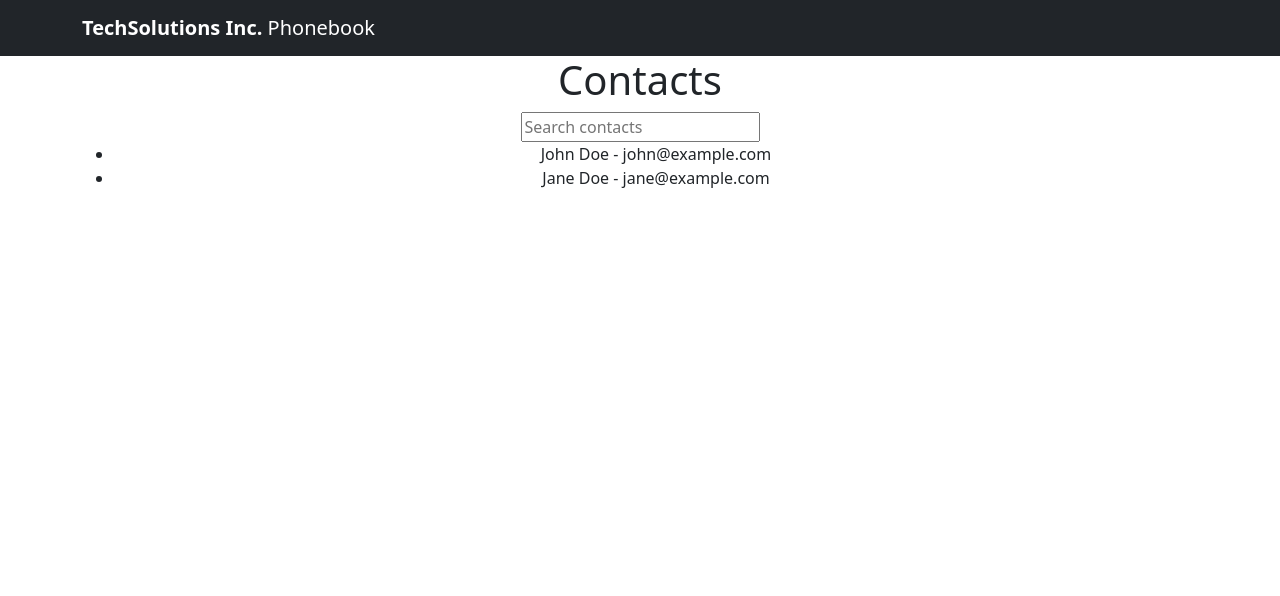
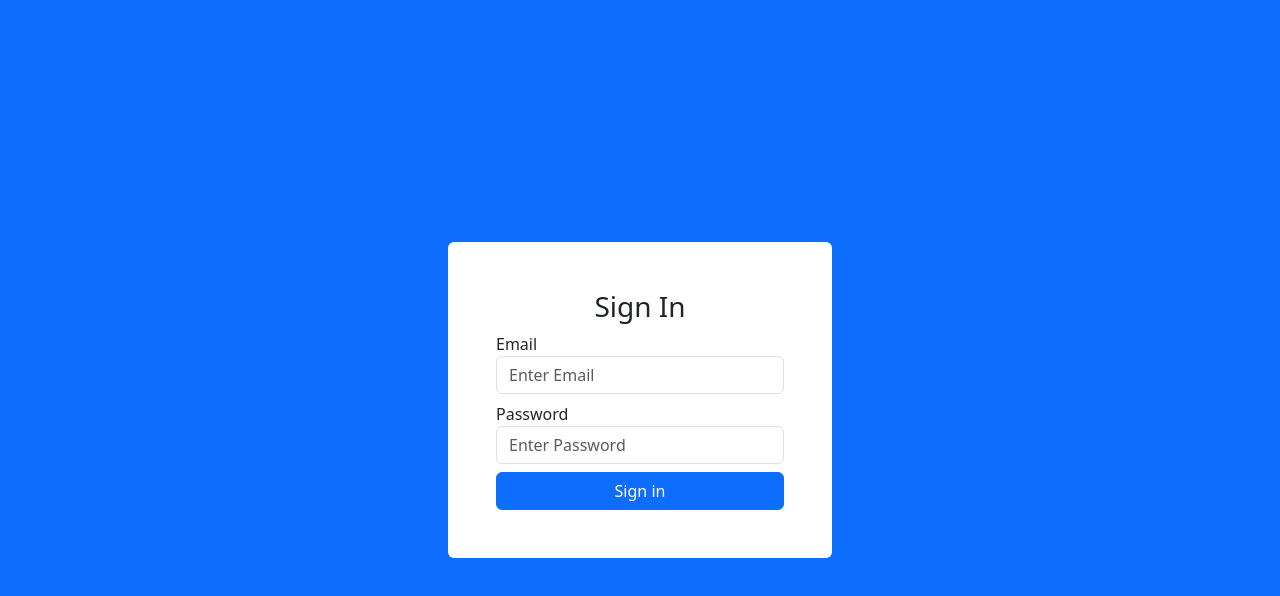
Before and after one commit to tomorrowdevs-projects/tech-jobs-fair-challenge, a React (Create React App) app in the folder client/phonebook-app/: page / in a window 1280 px wide. Shown: the top 596 px of the page. Built offline with nearby package versions, Linux system fonts and the light colour scheme.

Commit message:
created a login page and started a Signup page

```diff
--- a/client/phonebook-app/src/App.css
+++ /dev/null
@@ -1,38 +0,0 @@
-.App {
-  text-align: center;
-}
-
-.App-logo {
-  height: 40vmin;
-  pointer-events: none;
-}
-
-@media (prefers-reduced-motion: no-preference) {
-  .App-logo {
-    animation: App-logo-spin infinite 20s linear;
-  }
-}
-
-.App-header {
-  background-color: #282c34;
-  min-height: 100vh;
-  display: flex;
-  flex-direction: column;
-  align-items: center;
-  justify-content: center;
-  font-size: calc(10px + 2vmin);
-  color: white;
-}
-
-.App-link {
-  color: #61dafb;
-}
-
-@keyframes App-logo-spin {
-  from {
-    transform: rotate(0deg);
-  }
-  to {
-    transform: rotate(360deg);
-  }
-}
--- a/client/phonebook-app/src/App.js
+++ b/client/phonebook-app/src/App.js
@@ -1,13 +1,20 @@
-import "./App.css";
-import Header from "./components/header";
-import ContactsView from "./views/contact-view";
+import React from 'react';
+import { BrowserRouter, Routes, Route } from 'react-router-dom'
+
+import Signup from './components/Signup';
+import Login from './components/Login';
+
+import 'bootstrap/dist/css/bootstrap.min.css'
+
 
 function App() {
   return (
-    <div className="App">
-      <Header />
-      <ContactsView />
-    </div>
+    <BrowserRouter>
+      <Routes>
+        <Route path='/' element={<Login />}></Route>
+        <Route path='/signup' element={<Signup />}></Route>
+      </Routes>
+    </BrowserRouter>
   );
 }
 
--- /dev/null
+++ b/client/phonebook-app/src/components-style/login.css
@@ -0,0 +1,15 @@
+.form-container{
+	width: 30%;
+}
+
+@media screen and (max-width: 1000px){
+	.form-container{
+		width: 45%;
+	}
+}
+
+@media screen and (max-width: 700px){
+	.form-container{
+		width: 65%;
+	}
+}
--- /dev/null
+++ b/client/phonebook-app/src/components/Login.jsx
@@ -0,0 +1,32 @@
+import "../components-style/login.css";
+
+export default function Login() {
+  return (
+    <div className='login template d-flex justify-content-center align-items-center 100-w vh-100 bg-primary'>
+      <div className='form-container p-5 rounded bg-white'>
+        <form>
+          <h3 className='text-center'>Sign In</h3>
+          <div className='mb-2'>
+            <label htmlFor='email'>Email</label>
+            <input
+              type='email'
+              placeholder='Enter Email'
+              className='form-control'
+            />
+          </div>
+          <div className='mb-2'>
+            <label htmlFor='password'>Password</label>
+            <input
+              type='password'
+              placeholder='Enter Password'
+              className='form-control'
+            />
+          </div>
+          <div className='d-grid'>
+            <button className='btn btn-primary'>Sign in</button>
+          </div>
+        </form>
+      </div>
+    </div>
+  );
+}
--- /dev/null
+++ b/client/phonebook-app/src/components/Signup.jsx
@@ -0,0 +1,3 @@
+export default function Signup() {
+  return <h1>ciao</h1>;
+}
--- a/client/phonebook-app/src/components/contact-filter.js
+++ /dev/null
@@ -1,9 +0,0 @@
-const ContactFilter = () => {
-  return (
-    <div>
-      <input type="text" placeholder="Search contacts" />
-    </div>
-  );
-};
-
-export default ContactFilter;
--- a/client/phonebook-app/src/components/contact-table.js
+++ /dev/null
@@ -1,15 +0,0 @@
-const ContactTable = ({ contacts }) => {
-  return (
-    <div>
-      <ul>
-        {contacts.map((contact) => (
-          <li key={contact.id}>
-            {contact.name} - {contact.email}
-          </li>
-        ))}
-      </ul>
-    </div>
-  );
-};
-
-export default ContactTable;
--- a/client/phonebook-app/src/components/header.js
+++ /dev/null
@@ -1,16 +0,0 @@
-import React from "react";
-import { Navbar, Container } from "react-bootstrap";
-
-const Header = () => {
-  return (
-    <Navbar bg="dark" variant="dark">
-      <Container>
-        <Navbar.Brand href="#home">
-          <strong>TechSolutions Inc.</strong> Phonebook
-        </Navbar.Brand>
-      </Container>
-    </Navbar>
-  );
-};
-
-export default Header;
--- a/client/phonebook-app/src/hooks/useContacts.js
+++ /dev/null
@@ -1,21 +0,0 @@
-import { useState, useEffect } from "react";
-
-// Mock contacts data
-const mockContacts = [
-  { id: 1, name: "John Doe", email: "john@example.com" },
-  { id: 2, name: "Jane Doe", email: "jane@example.com" },
-  // Add more contacts as needed
-];
-
-export const useContacts = () => {
-  const [contacts, setContacts] = useState([]);
-
-  useEffect(() => {
-    // Simulate an API call
-    setTimeout(() => {
-      setContacts(mockContacts);
-    }, 1000); // simulate a delay
-  }, []); // The empty array ensures this effect runs only once
-
-  return contacts;
-};
--- a/client/phonebook-app/src/views/contact-view.js
+++ /dev/null
@@ -1,24 +0,0 @@
-import React, { useState } from "react";
-import { Container } from "react-bootstrap";
-import ContactFilter from "../components/contact-filter";
-import ContactTable from "../components/contact-table";
-import { useContacts } from "../hooks/useContacts"; // Assuming the custom hook's path
-
-const ContactsView = () => {
-  const [searchTerm, setSearchTerm] = useState("");
-  const contacts = useContacts();
-
-  const filteredContacts = contacts.filter((contact) =>
-    contact.name.toLowerCase().includes(searchTerm.toLowerCase())
-  );
-
-  return (
-    <Container>
-      <h1>Contacts</h1>
-      <ContactFilter onSearchChange={setSearchTerm} />
-      <ContactTable contacts={filteredContacts} />
-    </Container>
-  );
-};
-
-export default ContactsView;
```
Also changed, not shown: client/phonebook-app/src/index.js (+6 -7 lines), 1 other file (tests, documents, lock files or other folders).
